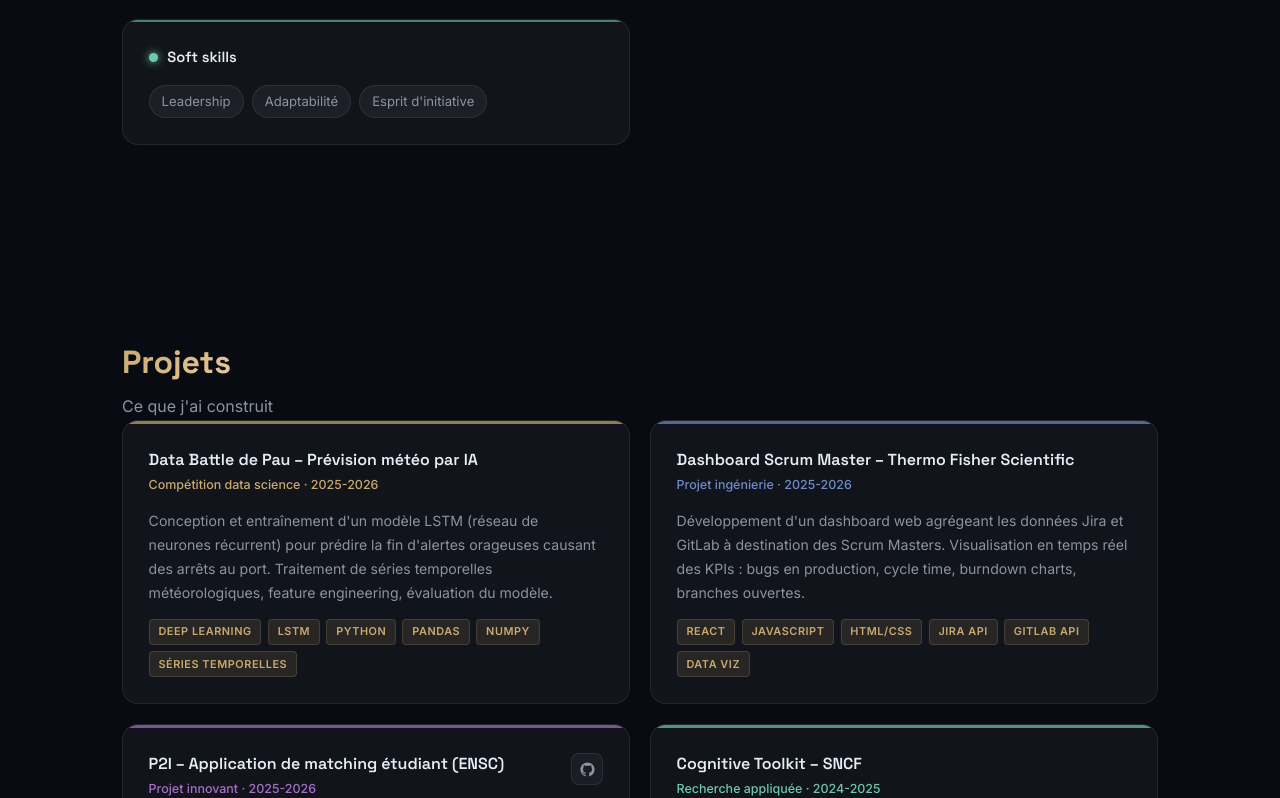
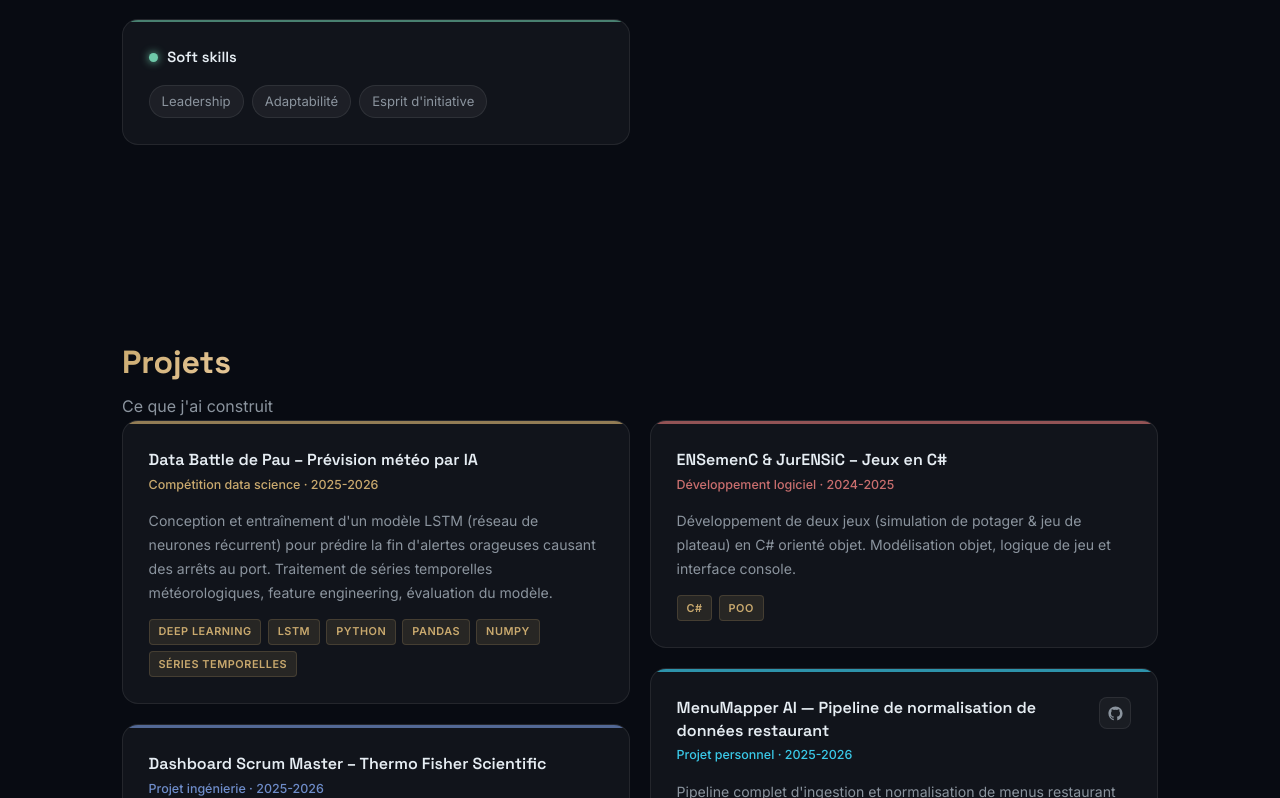
Before and after one commit to SchneiderArthur/Portfolio, a React (Vite) app: page / in a window 1280 px wide. Shown: the part 2002-2800 px from the top of the page. Built offline with nearby package versions, Linux system fonts and the light colour scheme.

Commit message:
fix case projet personnel

```diff
--- a/src/components/Projects.css
+++ b/src/components/Projects.css
@@ -1,7 +1,11 @@
 .projects-list {
-  display: grid;
-  grid-template-columns: repeat(2, 1fr);
-  gap: 1.25rem;
+  column-count: 2;
+  column-gap: 1.25rem;
+}
+
+.projects-list > div {
+  break-inside: avoid;
+  margin-bottom: 1.25rem;
 }
 
 .project-card {
@@ -93,6 +97,6 @@
 
 @media (max-width: 768px) {
   .projects-list {
-    grid-template-columns: 1fr;
+    column-count: 1;
   }
 }
```
Also changed, not shown: 1 other file (tests, documents, lock files or other folders).
